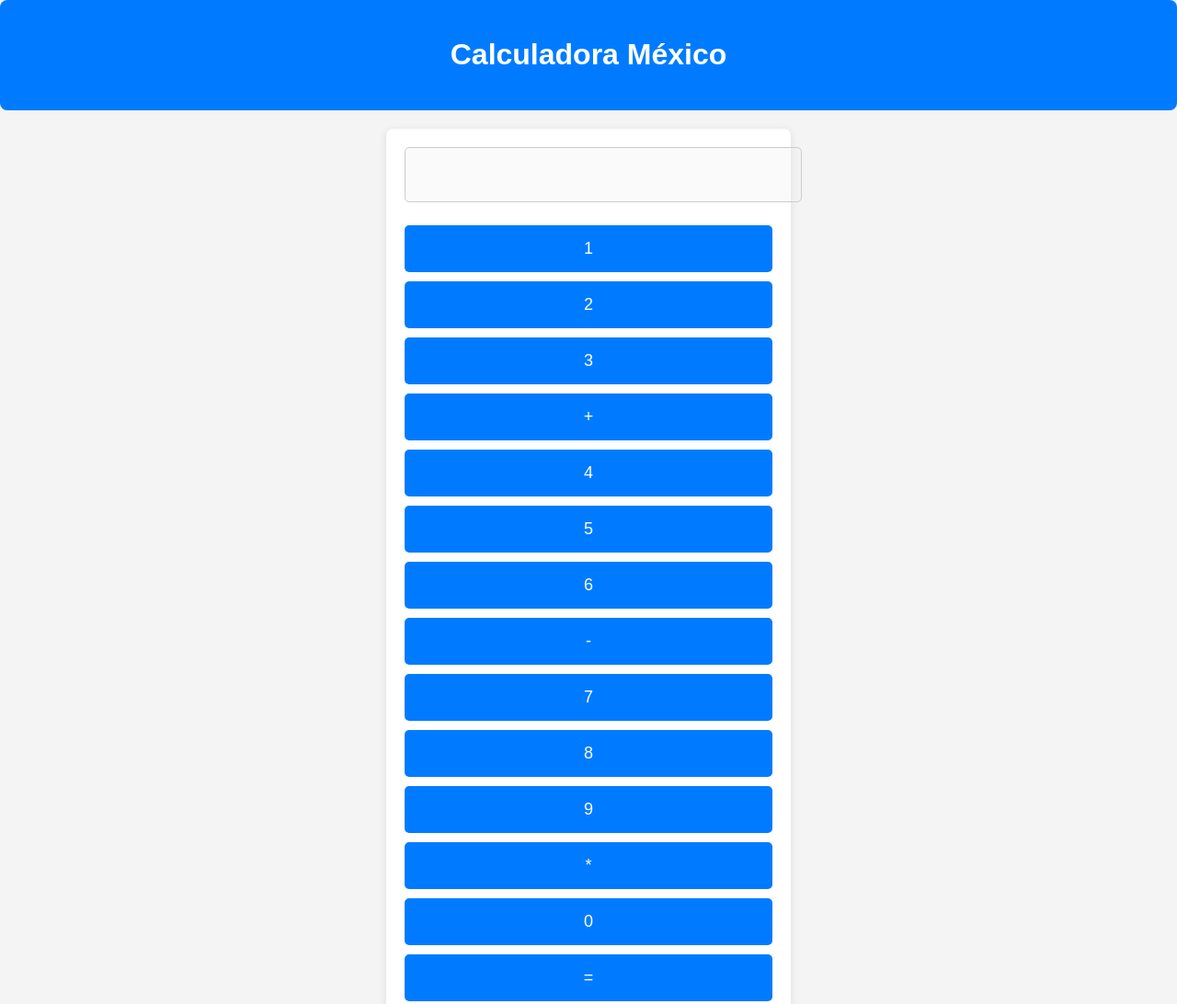
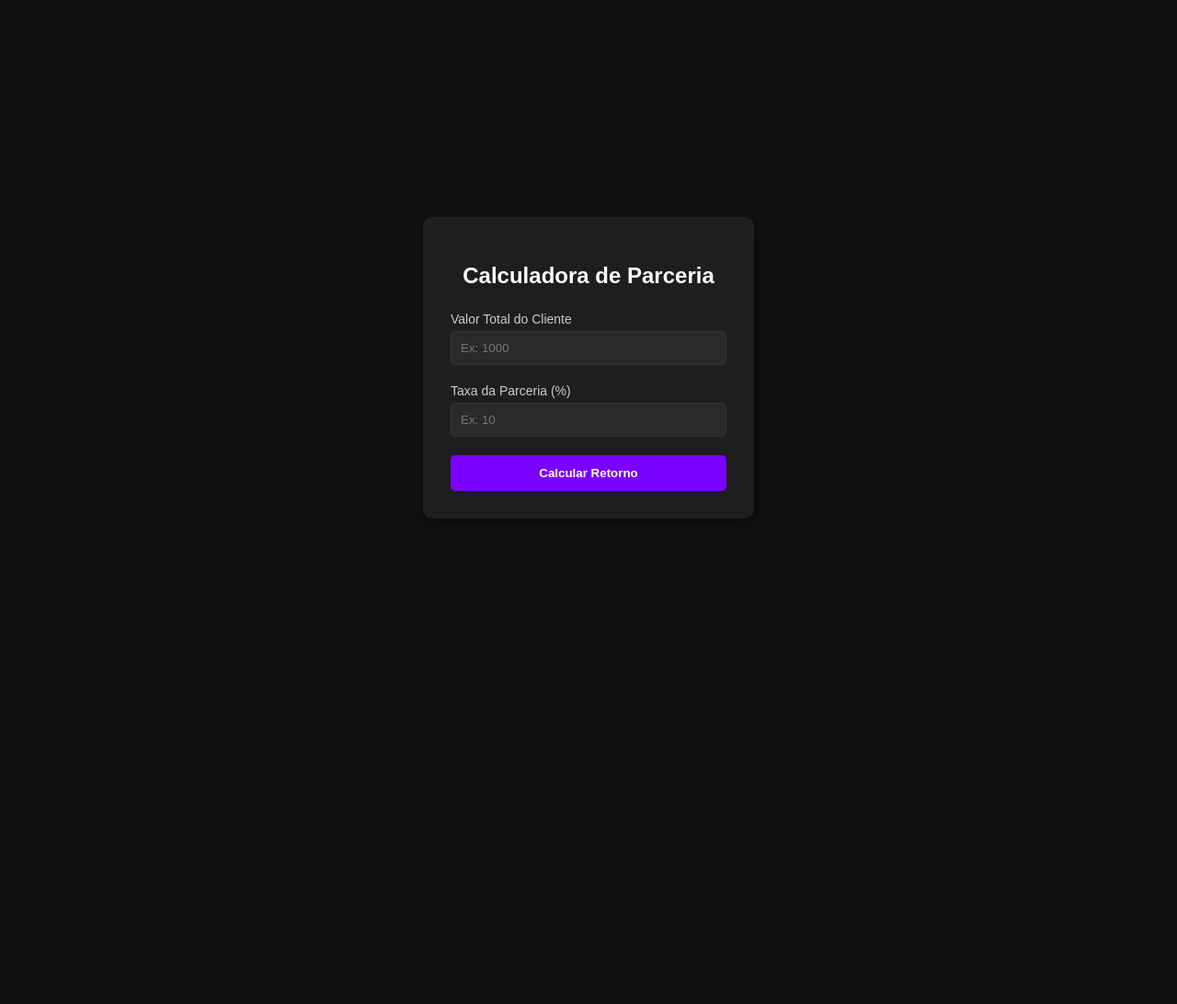
Before and after one commit to nightmarefff/calculadora-mexico, a plain HTML site: page index.html in a window 1280 px wide. Shown: the top 1092 px of the page at 92% size. After the commit the page ends 800 px from the top, so only its background shows below. Drawn offline with Linux system fonts and the light colour scheme.

```diff
--- a/index.html
+++ b/index.html
@@ -1,91 +1,44 @@
 <!DOCTYPE html>
-<html lang="en">
+<html lang="pt-br">
 <head>
     <meta charset="UTF-8">
     <meta name="viewport" content="width=device-width, initial-scale=1.0">
-    <title>Calculadora México</title>
-    <link rel="stylesheet" href="styles.css">
+    <title>Calculadora de Parceria</title>
     <style>
-        body {
-            background-color: #f4f4f4;
-            font-family: 'Arial', sans-serif;
-            margin: 0;
-            padding: 0;
-        }
-        header {
-            background: #007bff;
-            color: white;
-            padding: 20px;
-            text-align: center;
-            border-radius: 8px;
-            margin-bottom: 20px;
-        }
-        .calculator {
-            background: white;
-            border-radius: 8px;
-            box-shadow: 0 2px 10px rgba(0,0,0,0.1);
-            max-width: 400px;
-            margin: auto;
-            padding: 20px;
-        }
-        .button {
-            width: 100%;
-            padding: 15px;
-            margin: 5px 0;
-            border: none;
-            border-radius: 5px;
-            background-color: #007bff;
-            color: white;
-            font-size: 18px;
-            transition: background-color 0.3s;
-        }
-        .button:hover {
-            background-color: #0056b3;
-        }
-        .display {
-            width: 100%;
-            padding: 15px;
-            margin-bottom: 20px;
-            border: 1px solid #ccc;
-            border-radius: 5px;
-            font-size: 24px;
-            text-align: right;
-        }
-        @media (max-width: 600px) {
-            .button {
-                font-size: 16px;
-            }
-            .display {
-                font-size: 20px;
-            }
-        }
+        body{ font-family: Arial; background:#111; color:white; display:flex; justify-content:center; align-items:center; height:100vh; margin: 0;}
+        .box{ background:#1e1e1e; padding:30px; border-radius:10px; width:300px; box-shadow: 0 4px 15px rgba(0, 0, 0, 0.5);}
+        label {display: block; margin-bottom: 5px; font-size: 14px; color: #ccc;}
+        input{ width: 100%; padding: 10px; margin-bottom: 20px; border-radius: 5px; border: 1px solid #333; background: #2a2a2a; color: white; box-sizing: border-box;}
+        button{ width:100%; padding:12px; background:#7a00ff; border:none; border-radius: 5px; color:white; font-weight:bold; cursor:pointer; transition: background 0.3s;}
+        button:hover {background: #6a00e0;}
+        .result{ margin-top:20px; font-size:18px; font-weight: bold; text-align: center; padding: 10px; border-radius: 5px; background: #2a2a2a; display: none;}
     </style>
 </head>
 <body>
-    <header>
-        <h1>Calculadora México</h1>
-    </header>
-    <div class="calculator">
-        <input type="text" class="display" id="display" disabled>
-        <button class="button" id="btn1">1</button>
-        <button class="button" id="btn2">2</button>
-        <button class="button" id="btn3">3</button>
-        <button class="button" id="btnAdd">+</button>
-        <button class="button" id="btn4">4</button>
-        <button class="button" id="btn5">5</button>
-        <button class="button" id="btn6">6</button>
-        <button class="button" id="btnSubtract">-</button>
-        <button class="button" id="btn7">7</button>
-        <button class="button" id="btn8">8</button>
-        <button class="button" id="btn9">9</button>
-        <button class="button" id="btnMultiply">*</button>
-        <button class="button" id="btn0">0</button>
-        <button class="button" id="btnEqual">=</button>
-        <button class="button" id="btnDivide">/</button>
-        <button class="button" id="btnClear">C</button>
+    <div class="box">
+        <h2 style="text-align: center; margin-bottom: 25px;">Calculadora de Parceria</h2>
+        <label for="valor">Valor Total do Cliente</label>
+        <input type="number" id="valor" placeholder="Ex: 1000">
+        <label for="taxa">Taxa da Parceria (%)</label>
+        <input type="number" id="taxa" placeholder="Ex: 10">
+        <button onclick="calcular()">Calcular Retorno</button>
+        <div class="result" id="resultado"></div>
     </div>
     <script>
-        // JavaScript for calculator functionality can be added here.
+        function calcular(){
+            const valorInput = document.getElementById("valor");
+            const taxaInput = document.getElementById("taxa");
+            const resultadoDiv = document.getElementById("resultado");
+            let valor = parseFloat(valorInput.value);
+            let taxa = parseFloat(taxaInput.value);
+            if (isNaN(valor) || isNaN(taxa)) {
+                alert("Por favor, insira valores válidos.");
+                return;}
+            let taxaValor = valor * (taxa/100);
+            let valorFinal = valor - taxaValor;
+            resultadoDiv.style.display = "block";
+            resultadoDiv.innerHTML = "Valor Líquido: R$ " + valorFinal.toLocaleString('pt-BR', { minimumFractionDigits: 2, maximumFractionDigits: 2 });
+        }
     </script>
 </body>
 </html>
```
